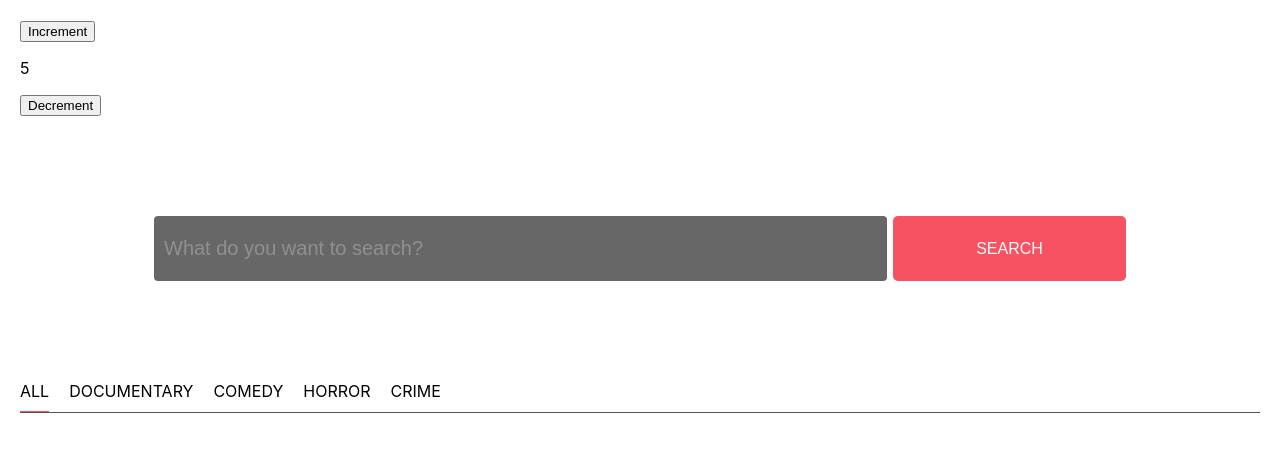
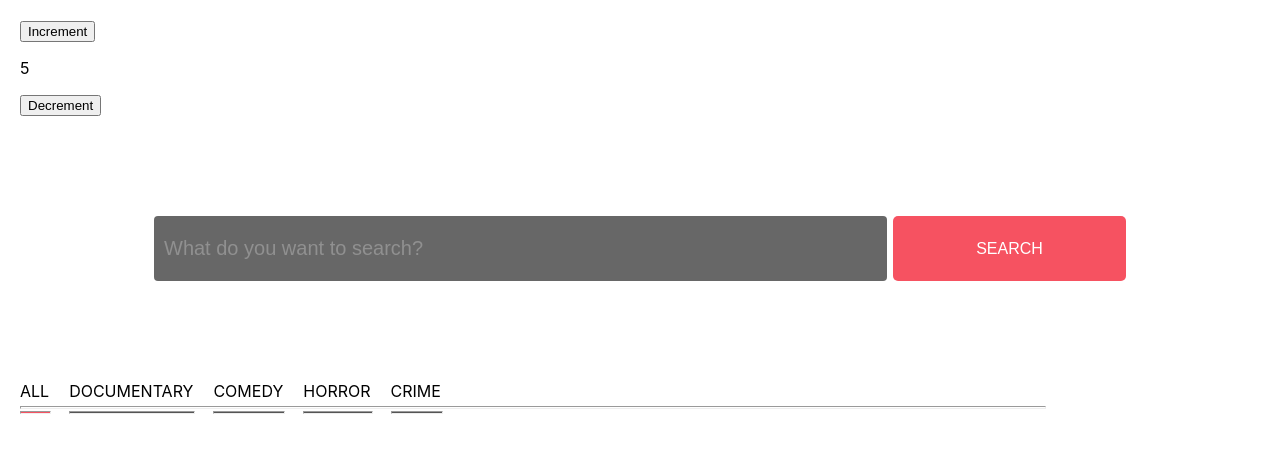
Before and after one commit to AnnaMartis/Epam-project, a React (Create React App) app: page / in a window 1280 px wide. Shown: the top 452 px of the page. Built offline with nearby package versions, Linux system fonts and the light colour scheme.

Commit message:
comments2 sone

```diff
--- a/src/app/App.js
+++ b/src/app/App.js
@@ -14,13 +14,8 @@ const genres = [
 ];
 
 const App = () => {
-  const [searchValue, setSearchValue] = useState("");
+  const [, setSearchValue] = useState("");
   const [selectedGenre, setSelectedGenre] = useState("ALL");
-
-  const handleSearchQueryChange = (event) => {
-    const value = event.target.value;
-    setSearchValue(value);
-  };
 
   const handleSearch = (event) => {
     event.preventDefault();
@@ -34,8 +29,7 @@ const App = () => {
     <div className="main-page">
       <Counter initialValue={5} />
       <SearchForm
-        value={searchValue}
-        onChange={handleSearchQueryChange}
+        initialValue={''}
         onSearch={handleSearch}
         placeholder={"What do you want to search?"}
       />
--- /dev/null
+++ b/src/shared/styles/palette.js
@@ -0,0 +1,9 @@
+export const palette = {
+    primary: {
+        contrastText: '#ffffff',
+        dark: '#232323',
+        main: '#424242',
+        light: '#f65261',
+        neutral: '#555555',
+    }
+}
--- a/src/shared/ui/Counter/Counter.jsx
+++ b/src/shared/ui/Counter/Counter.jsx
@@ -3,7 +3,7 @@ import { Component, createElement } from "react";
 class Counter extends Component {
   constructor(props) {
     super(props);
-    this.state = { number: props.initialValue || 0  };
+    this.state = { number: props?.initialValue ?? 0  };
   };
 
   handleIncrement = () => {
--- a/src/shared/ui/SearchForm/SearchForm.css
+++ b/src/shared/ui/SearchForm/SearchForm.css
@@ -1,32 +1,27 @@
-.searcher {
+.search {
   justify-content: center;
   display: flex;
   gap: 6px;
 }
 
-.searcher-input {
+.search-input {
   width: 713px;
-    Height: 57px;
+  height: 57px;
   border-radius: 4px;
-    background-color:#424242;
-    opacity: .8;
+  opacity: 0.8;
   border: none;
   padding: 4px 10px;
-    color: rgb(150, 143, 136);
   font-size: 20px;
   font-weight: 400;
-    color: #FFFFFF;
 }
 
-.searcher-input:focus{
+.search-input:focus {
   outline: none;
 }
 
-.searcher-button{
-    background-color: #f65261;
+.search-button {
   border: none;
   cursor: pointer;
-    color: white;
   font-weight: 500;
   border-radius: 5px;
   font-size: 16px;
--- a/src/shared/ui/SearchForm/SearchForm.jsx
+++ b/src/shared/ui/SearchForm/SearchForm.jsx
@@ -1,6 +1,13 @@
+import { useState } from "react";
 import "./SearchForm.css";
+import { palette } from "../../styles/palette";
 
-const SearchForm = ({ value, onChange, onSearch, placeholder }) => {
+const SearchForm = ({ initialValue, onSearch, placeholder }) => {
+  const [queryValue, setQueryValue] = useState(initialValue);
+
+  const handleQueryValueChange = (event) => {
+    setQueryValue(event.target.value);
+  };
 
   const handleKeyPress = (event) => {
     if (event.key === "Enter") {
@@ -9,18 +16,28 @@ const SearchForm = ({ value, onChange, onSearch, placeholder }) => {
   };
 
   return (
-    <form className="searcher" onSubmit={onSearch}>
+    <form className="search" onSubmit={onSearch}>
       <input
         type="text"
-        className="searcher-input"
-        value={value}
+        className="search-input"
+        style={{
+          backgroundColor: palette.primary.main,
+          color: palette.primary.contrastText,
+        }}
+        value={queryValue}
+        onChange={handleQueryValueChange}
         onKeyDown={handleKeyPress}
         onFocus={onSearch}
-        onChange={onChange}
         placeholder={placeholder}
-
       />
-      <button className="searcher-button" type="submit">
+      <button
+        className="search-button"
+        style={{
+          backgroundColor: palette.primary.light,
+          color: palette.primary.contrastText,
+        }}
+        type="submit"
+      >
         SEARCH
       </button>
     </form>
--- a/src/shared/ui/SelectTabs/SelectTabs.css
+++ b/src/shared/ui/SelectTabs/SelectTabs.css
@@ -1,10 +1,13 @@
-.selector{
+selector-wrapper {
+  position: relative;
+}
+
+.selector {
   display: flex;
   gap: 20px;
-    border-bottom: 1px solid #555555;
 }
 
-.selector-item{
+.selector-item {
   cursor: pointer;
   font-size: 16px;
 }
@@ -13,13 +16,21 @@
   display: none;
 }
 
-.selector-line{
+.selector-line {
   height: 1px;
   width: 100%;
-    margin-top: 10px;
+  margin: 10px 0 0 0;
 
 }
 
-.selector-line.active{
-    background-color: #f65261;
+.selector-line.active {
+  /* background-color: #f65261; */
 }
+
+.bottom-line {
+  margin: 0;
+  position: absolute;
+  width: 80%;
+  height: 1px;
+  top: 406px;
+}
--- a/src/shared/ui/SelectTabs/SelectTabs.jsx
+++ b/src/shared/ui/SelectTabs/SelectTabs.jsx
@@ -1,10 +1,12 @@
+import { palette } from "../../styles/palette";
 import "./SelectTabs.css";
 import cx from "classnames";
 
 const SelectTabs = ({ genres = [], selectedGenre, onSelect }) => {
   return (
+    <div className="selector-wrapper">
       <div className="selector">
-      {genres.map((genre) => {
+        {genres?.map((genre) => {
           return (
             <div key={genre.id}>
               <input
@@ -19,14 +21,23 @@ const SelectTabs = ({ genres = [], selectedGenre, onSelect }) => {
               <label className="selector-item" htmlFor={genre.id}>
                 {genre.value}
               </label>
-            <div
+              <hr
+                style={{
+                  backgroundColor: `${
+                    selectedGenre === genre.value
+                      ? palette.primary.light
+                      : palette.primary.neutral
+                  }`,
+                }}
                 className={cx("selector-line", {
                   active: selectedGenre === genre.value,
                 })}
-            ></div>
+              />
             </div>
           );
         })}
+      </div>
+      <hr className="bottom-line" />
     </div>
   );
 };
```
Lines whose indentation alone changed are shown as unchanged.
